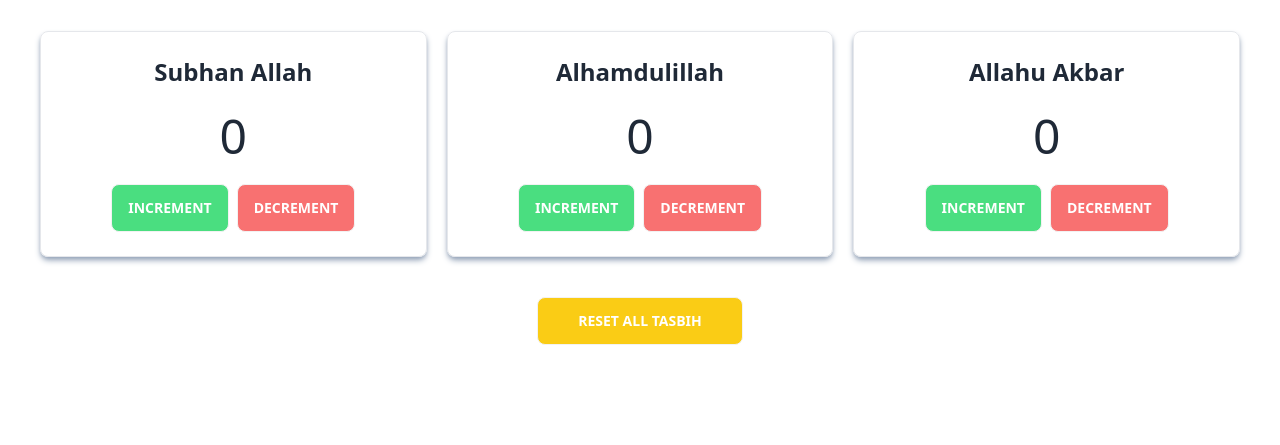
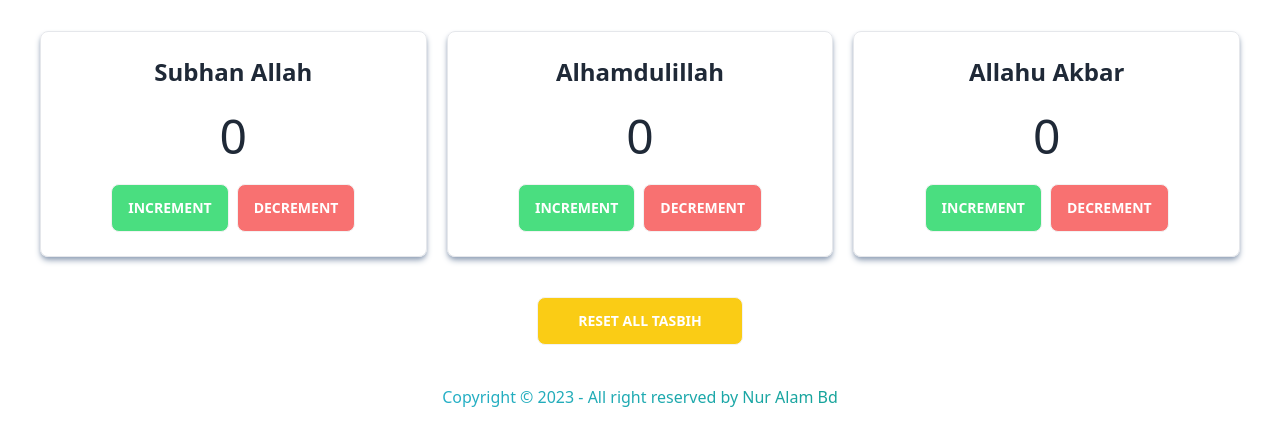
Before and after one commit to nuralam17516/digital-tasbih, a plain HTML site: page index.html in a window 1280 px wide. Shown: the part 173-618 px from the top of the page. Drawn offline with nearby package versions, Linux system fonts and the light colour scheme.

Commit message:
added footer section

```diff
--- a/index.html
+++ b/index.html
@@ -13,8 +13,11 @@
 <body>
     <main class="lg:m-10 m-5">
         <div class="title-contianer">
-            <h1 class="mb-4 text-3xl text-center lg:mt-20 font-extrabold text-gray-900 dark:text-white md:text-5xl lg:text-6xl">
-            <span class="text-transparent bg-clip-text bg-gradient-to-r to-emerald-600 from-sky-400">Digital Tasbih</span></h1>
+            <h1
+                class="mb-4 text-3xl text-center lg:mt-20 font-extrabold text-gray-900 dark:text-white md:text-5xl lg:text-6xl">
+                <span class="text-transparent bg-clip-text bg-gradient-to-r to-emerald-600 from-sky-400">Digital
+                    Tasbih</span>
+            </h1>
         </div>
         <section class="grid grid-cols-1 md:grid-cols-2 lg:grid-cols-3 gap-5 items-center mt-16">
             <!-- ---------subhanallah container start------ -->
@@ -26,7 +29,7 @@
                     <button class="btn hover:bg-red-300 bg-red-400 text-white font-bold">DECREMENT</button>
                 </div>
             </div>
-                <!-- ---------subhanallah container end------ -->
+            <!-- ---------subhanallah container end------ -->
             <!-- ---------alhamdulillah container start------ -->
             <div class="border rounded-lg shadow-md shadow-slate-400">
                 <h5 class="text-center text-2xl font-semibold p-6">Alhamdulillah</h5>
@@ -54,7 +57,11 @@
             </div>
         </section>
     </main>
-
+        <footer class="">
+            <div class="text-center text-transparent bg-clip-text bg-gradient-to-r to-emerald-600 from-sky-400">
+                <p>Copyright © 2023 - All right reserved by Nur Alam Bd</p>
+            </div>
+        </footer>
     <script src="script.js"></script>
 </body>
 
```
